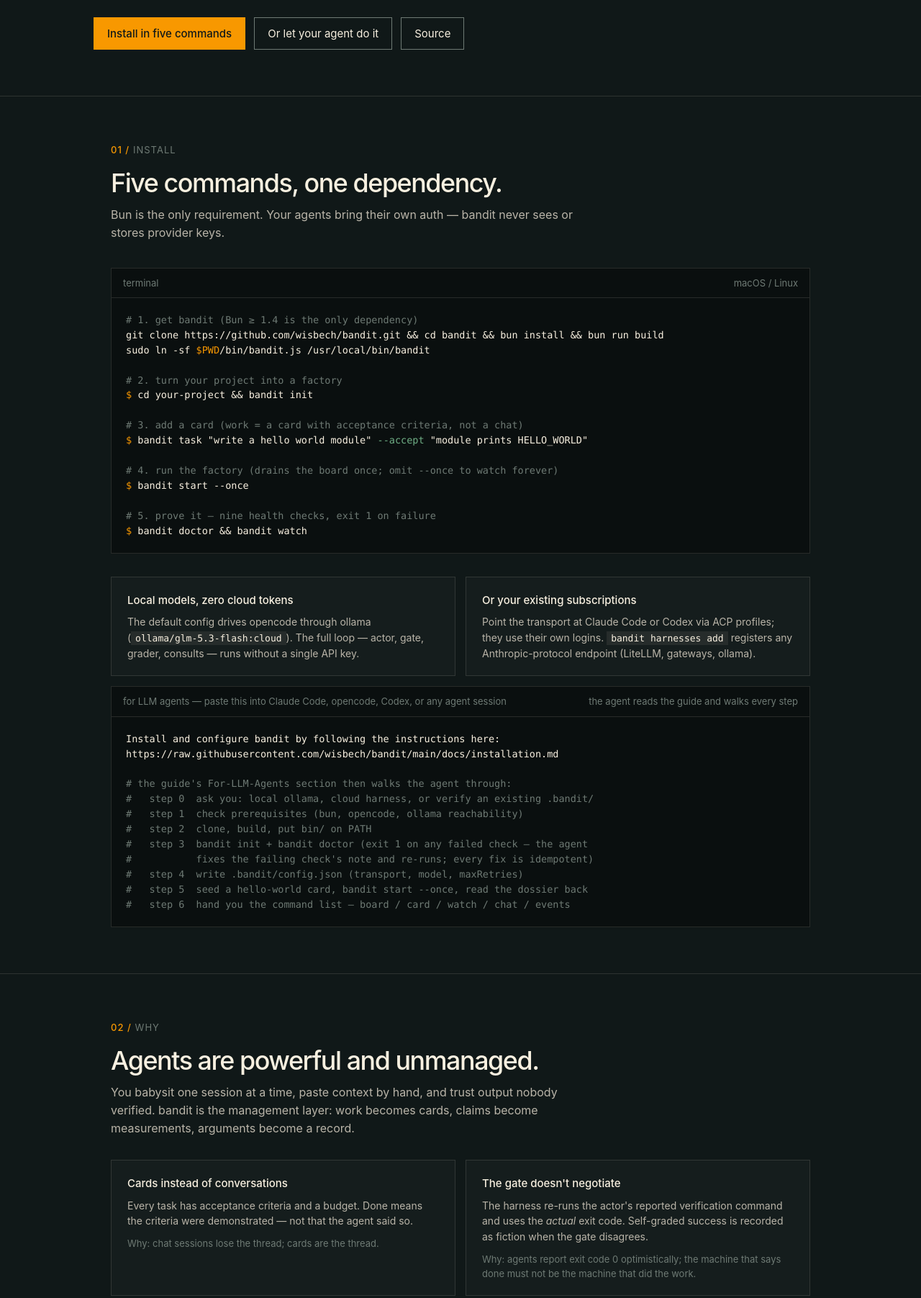
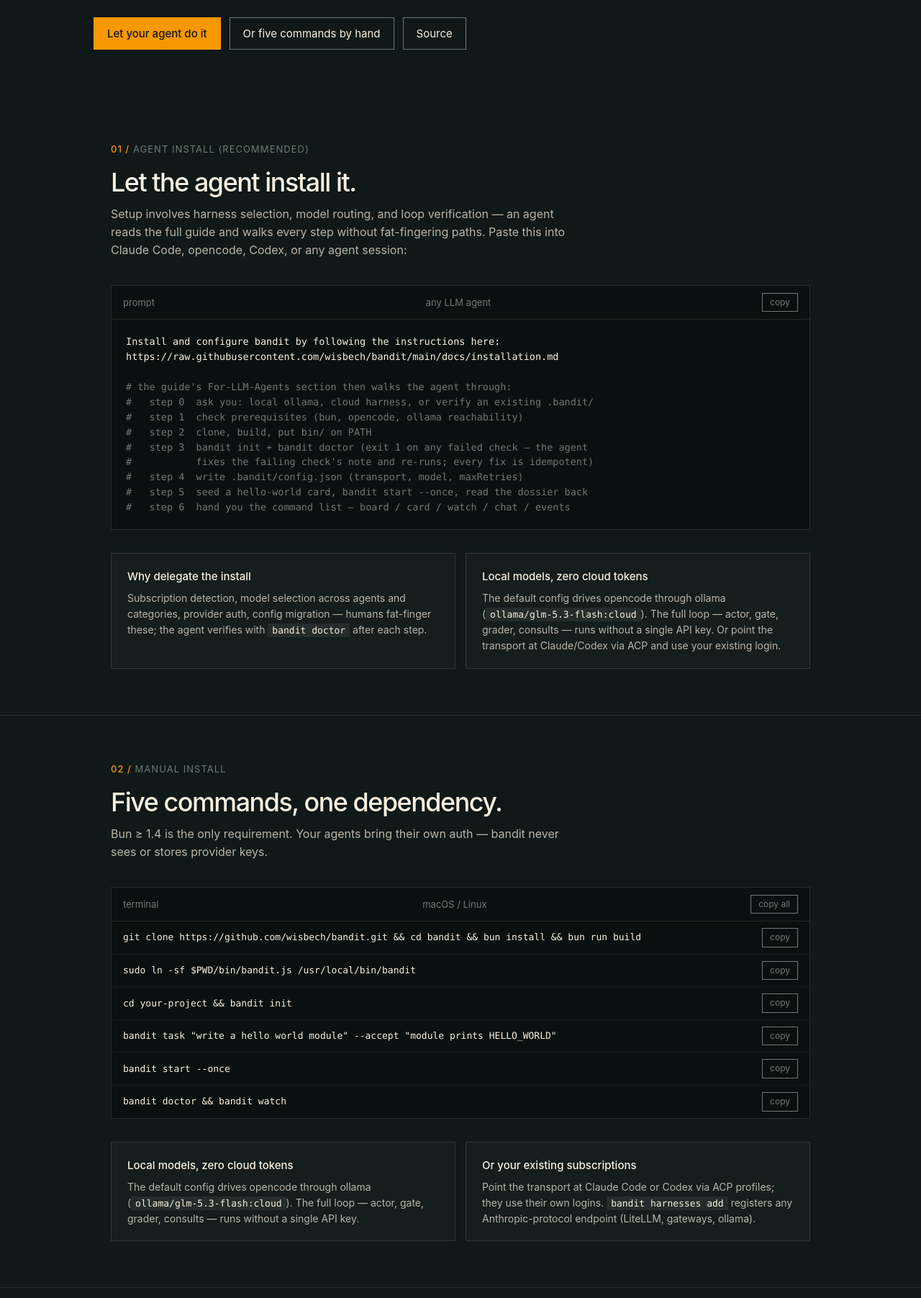
Before and after one commit to wisbech/bandit, a website: page site/index.html in a window 1280 px wide. Shown: the part 420-2223 px from the top of the page at 72% size. Drawn offline with Linux system fonts and the light colour scheme.

Commit message:
site: agent install first (01/recommended), manual five commands as copyable rows (02), why 03 / how 04 / daily 05 / lineage 06 / start 07; copy buttons per command + copy-all per card, clipboard API with execCommand fallback, 'copied ✓' feedback

```diff
--- a/site/index.html
+++ b/site/index.html
@@ -58,7 +58,13 @@
   .lede { color: var(--cream-dim); max-width: 660px; font-size: 16px; }
 
   .installcard { background: var(--ink-2); border: 1px solid var(--line); margin-top: 36px; }
-  .installcard .bar { display: flex; justify-content: space-between; align-items: center; padding: 10px 16px; border-bottom: 1px solid var(--line); color: var(--faint); font-size: 13px; }
+  .installcard .bar { display: flex; justify-content: space-between; align-items: center; gap: 10px; padding: 10px 16px; border-bottom: 1px solid var(--line); color: var(--faint); font-size: 13px; }
+  .copybtn { background: transparent; border: 1px solid var(--faint); color: var(--faint); font: inherit; font-size: 12px; padding: 3px 10px; cursor: pointer; transition: color .15s, border-color .15s; border-radius: 0; }
+  .copybtn:hover { color: var(--orange); border-color: var(--orange); }
+  .copybtn.done { color: var(--ok); border-color: var(--ok); }
+  .cmdrow { display: flex; align-items: center; gap: 10px; padding: 9px 16px; border-bottom: 1px solid rgba(248,240,224,0.05); }
+  .cmdrow:last-child { border-bottom: 0; }
+  .cmdrow code { flex: 1; background: transparent; padding: 0; font-size: 13px; white-space: pre-wrap; word-break: break-all; }
   .installcard pre { border: 0; margin: 0; padding: 20px; }
   pre { background: var(--ink-2); border: 1px solid var(--line); padding: 20px; overflow-x: auto; font-size: 13.5px; line-height: 1.55; color: var(--cream); margin-top: 24px; }
   pre .c { color: var(--faint); } /* comments */
@@ -102,6 +108,7 @@
       <a href="#why">Why</a>
       <a href="#how">How it works</a>
       <a href="#daily">Daily use</a>
+      <a href="#start">Start</a>
       <a href="#credits">Lineage</a>
     </nav>
     <a class="cta" href="https://github.com/wisbech/bandit">GitHub</a>
@@ -113,42 +120,20 @@
     <h1>AI agents do the work.<br>The factory makes it <em>evidence</em>.</h1>
     <p class="lede">bandit runs your existing coding agents — opencode, Claude Code, Codex, pi — on a kanban board with a mechanical verify gate, a consult thread that argues before it executes, and a ledger that remembers what actually worked.</p>
     <div class="heroCtas">
-      <a class="btn primary" href="#install">Install in five commands</a>
-      <a class="btn" href="#agent">Or let your agent do it</a>
+      <a class="btn primary" href="#agent">Let your agent do it</a>
+      <a class="btn" href="#install">Or five commands by hand</a>
       <a class="btn" href="https://github.com/wisbech/bandit">Source</a>
     </div>
   </div>
 
-  <section id="install">
+  <section id="agent" style="border-top:0">
     <div class="wrap">
-      <p class="num"><b>01 /</b> INSTALL</p>
-      <h2>Five commands, one dependency.</h2>
-      <p class="lede">Bun is the only requirement. Your agents bring their own auth — bandit never sees or stores provider keys.</p>
+      <p class="num"><b>01 /</b> AGENT INSTALL (RECOMMENDED)</p>
+      <h2>Let the agent install it.</h2>
+      <p class="lede">Setup involves harness selection, model routing, and loop verification — an agent reads the full guide and walks every step without fat-fingering paths. Paste this into Claude Code, opencode, Codex, or any agent session:</p>
       <div class="installcard">
-        <div class="bar"><span>terminal</span><span>macOS / Linux</span></div>
-        <pre><span class="c"># 1. get bandit (Bun ≥ 1.4 is the only dependency)</span>
-git clone https://github.com/wisbech/bandit.git && cd bandit && bun install && bun run build
-sudo ln -sf <span class="p">$PWD</span>/bin/bandit.js /usr/local/bin/bandit
-
-<span class="c"># 2. turn your project into a factory</span>
-<span class="p">$</span> cd your-project && bandit init
-
-<span class="c"># 3. add a card (work = a card with acceptance criteria, not a chat)</span>
-<span class="p">$</span> bandit task "write a hello world module" <span class="o">--accept</span> "module prints HELLO_WORLD"
-
-<span class="c"># 4. run the factory (drains the board once; omit --once to watch forever)</span>
-<span class="p">$</span> bandit start --once
-
-<span class="c"># 5. prove it — nine health checks, exit 1 on failure</span>
-<span class="p">$</span> bandit doctor && bandit watch</pre>
-      </div>
-      <div class="grid2">
-        <div class="card"><h3>Local models, zero cloud tokens</h3><p>The default config drives opencode through ollama (<code>ollama/glm-5.3-flash:cloud</code>). The full loop — actor, gate, grader, consults — runs without a single API key.</p></div>
-        <div class="card"><h3>Or your existing subscriptions</h3><p>Point the transport at Claude Code or Codex via ACP profiles; they use their own logins. <code>bandit harnesses add</code> registers any Anthropic-protocol endpoint (LiteLLM, gateways, ollama).</p></div>
-      </div>
-
-      <div class="installcard" id="agent" style="margin-top:14px">
-        <div class="bar"><span>for LLM agents — paste this into Claude Code, opencode, Codex, or any agent session</span><span>the agent reads the guide and walks every step</span></div>
+        <div class="bar"><span>prompt</span><span>any LLM agent</span><button class="copybtn" data-copy="Install and configure bandit by following the instructions here:
+https://raw.githubusercontent.com/wisbech/bandit/main/docs/installation.md" aria-label="Copy prompt">copy</button></div>
         <pre>Install and configure bandit by following the instructions here:
 https://raw.githubusercontent.com/wisbech/bandit/main/docs/installation.md
 
@@ -162,12 +147,44 @@ https://raw.githubusercontent.com/wisbech/bandit/main/docs/installation.md
 <span class="c">#   step 5  seed a hello-world card, bandit start --once, read the dossier back</span>
 <span class="c">#   step 6  hand you the command list — board / card / watch / chat / events</span></pre>
       </div>
+
+      <div class="grid2">
+        <div class="card"><h3>Why delegate the install</h3><p>Subscription detection, model selection across agents and categories, provider auth, config migration — humans fat-finger these; the agent verifies with <code>bandit doctor</code> after each step.</p></div>
+        <div class="card"><h3>Local models, zero cloud tokens</h3><p>The default config drives opencode through ollama (<code>ollama/glm-5.3-flash:cloud</code>). The full loop — actor, gate, grader, consults — runs without a single API key. Or point the transport at Claude/Codex via ACP and use your existing login.</p></div>
+      </div>
+    </div>
+  </section>
+
+  <section id="install">
+    <div class="wrap">
+      <p class="num"><b>02 /</b> MANUAL INSTALL</p>
+      <h2>Five commands, one dependency.</h2>
+      <p class="lede">Bun ≥ 1.4 is the only requirement. Your agents bring their own auth — bandit never sees or stores provider keys.</p>
+      <div class="installcard">
+        <div class="bar"><span>terminal</span><span>macOS / Linux</span><button class="copybtn" data-copy="git clone https://github.com/wisbech/bandit.git && cd bandit && bun install && bun run build
+sudo ln -sf $PWD/bin/bandit.js /usr/local/bin/bandit
+cd your-project && bandit init
+bandit task "write a hello world module" --accept "module prints HELLO_WORLD"
+bandit start --once
+bandit doctor && bandit watch" aria-label="Copy all commands">copy all</button></div>
+        <div class="cmdrow"><code>git clone https://github.com/wisbech/bandit.git && cd bandit && bun install && bun run build</code><button class="copybtn" aria-label="Copy command">copy</button></div>
+<div class="cmdrow"><code>sudo ln -sf $PWD/bin/bandit.js /usr/local/bin/bandit</code><button class="copybtn" aria-label="Copy command">copy</button></div>
+<div class="cmdrow"><code>cd your-project && bandit init</code><button class="copybtn" aria-label="Copy command">copy</button></div>
+<div class="cmdrow"><code>bandit task "write a hello world module" --accept "module prints HELLO_WORLD"</code><button class="copybtn" aria-label="Copy command">copy</button></div>
+<div class="cmdrow"><code>bandit start --once</code><button class="copybtn" aria-label="Copy command">copy</button></div>
+<div class="cmdrow"><code>bandit doctor && bandit watch</code><button class="copybtn" aria-label="Copy command">copy</button></div>
+      </div>
+      <div class="grid2">
+        <div class="card"><h3>Local models, zero cloud tokens</h3><p>The default config drives opencode through ollama (<code>ollama/glm-5.3-flash:cloud</code>). The full loop — actor, gate, grader, consults — runs without a single API key.</p></div>
+        <div class="card"><h3>Or your existing subscriptions</h3><p>Point the transport at Claude Code or Codex via ACP profiles; they use their own logins. <code>bandit harnesses add</code> registers any Anthropic-protocol endpoint (LiteLLM, gateways, ollama).</p></div>
+      </div>
+
     </div>
   </section>
 
   <section id="why">
     <div class="wrap">
-      <p class="num"><b>02 /</b> WHY</p>
+      <p class="num"><b>03 /</b> WHY</p>
       <h2>Agents are powerful and unmanaged.</h2>
       <p class="lede">You babysit one session at a time, paste context by hand, and trust output nobody verified. bandit is the management layer: work becomes cards, claims become measurements, arguments become a record.</p>
       <div class="grid2">
@@ -181,7 +198,7 @@ https://raw.githubusercontent.com/wisbech/bandit/main/docs/installation.md
 
   <section id="how">
     <div class="wrap">
-      <p class="num"><b>03 /</b> HOW IT WORKS</p>
+      <p class="num"><b>04 /</b> HOW IT WORKS</p>
       <h2>Three organs, one boundary.</h2>
       <p class="lede">Measure, argue, decide — held by different organs so none can grade its own homework. The boundary exists because of <a href="https://arxiv.org/abs/2310.09144">Goodhart's law in RL</a>: optimization pressure corrupts whatever it can reshape.</p>
       <table>
@@ -202,7 +219,7 @@ https://raw.githubusercontent.com/wisbech/bandit/main/docs/installation.md
 
   <section id="daily">
     <div class="wrap">
-      <p class="num"><b>04 /</b> DAILY USE</p>
+      <p class="num"><b>05 /</b> DAILY USE</p>
       <h2>The commands you'll actually type.</h2>
       <table>
         <tr><th>Command</th><th>What it does</th><th>When</th></tr>
@@ -222,7 +239,7 @@ https://raw.githubusercontent.com/wisbech/bandit/main/docs/installation.md
 
   <section id="credits">
     <div class="wrap">
-      <p class="num"><b>05 /</b> LINEAGE</p>
+      <p class="num"><b>06 /</b> LINEAGE</p>
       <h2>What bandit steals from, and gives back.</h2>
       <p class="lede">bandit is third-generation: two prior serf harnesses ran in daily production for years before it. The rest is cited appropriation — read the research, take the mechanism, name the source.</p>
       <table>
@@ -258,6 +275,29 @@ https://raw.githubusercontent.com/wisbech/bandit/main/docs/installation.md
       </div>
     </div>
   </section>
+  <section id="start">
+    <div class="wrap">
+      <p class="num"><b>07 /</b> START</p>
+      <h2>Keep your agents. Change the factory.</h2>
+      <p class="lede">bandit wraps whatever harness answers the prompt — local ollama at zero cost, or your existing Claude/opencode/Codex login.</p>
+      <div class="installcard">
+        <div class="bar"><span>terminal</span><span>first run, start to finish</span><button class="copybtn" data-copy="cd your-project
+bandit init
+bandit task "write a hello world module" --accept "module prints HELLO_WORLD"
+bandit start --once
+bandit doctor
+bandit card $(bandit board | grep -oE '[a-z0-9-]+' | head -1)
+bandit watch" aria-label="Copy first-run sequence">copy all</button></div>
+        <div class="cmdrow"><code>cd your-project && bandit init</code><button class="copybtn" aria-label="Copy command">copy</button></div>
+        <div class="cmdrow"><code>bandit task "write a hello world module" --accept "module prints HELLO_WORLD"</code><button class="copybtn" aria-label="Copy command">copy</button></div>
+        <div class="cmdrow"><code>bandit start --once</code><button class="copybtn" aria-label="Copy command">copy</button></div>
+        <div class="cmdrow"><code>bandit doctor</code><button class="copybtn" aria-label="Copy command">copy</button></div>
+        <div class="cmdrow"><code>bandit card &lt;id&gt;</code><button class="copybtn" aria-label="Copy command">copy</button></div>
+        <div class="cmdrow"><code>bandit watch</code><button class="copybtn" aria-label="Copy command">copy</button></div>
+      </div>
+      <p style="margin-top:28px"><a class="btn primary" href="https://github.com/wisbech/bandit/blob/main/docs/installation.md">Full installation guide</a> <a class="btn" href="https://github.com/wisbech/bandit">Source on GitHub</a></p>
+    </div>
+  </section>
 </main>
 
 <footer>
@@ -271,5 +311,38 @@ https://raw.githubusercontent.com/wisbech/bandit/main/docs/installation.md
     <p>© 2026 bandit — MIT. A serf is a folder. A card is a folder. Events are the truth.</p>
   </div>
 </footer>
+<script>
+(function () {
+  // Copy buttons: data-copy attr wins (multi-line), else the sibling row's code text.
+  function bind(btn) {
+    btn.addEventListener("click", function () {
+      var text = btn.getAttribute("data-copy");
+      if (!text) {
+        var row = btn.closest(".cmdrow");
+        var code = row && row.querySelector("code");
+        text = code ? code.textContent : "";
+      }
+      if (!text) return;
+      var done = function () {
+        var prev = btn.textContent;
+        btn.textContent = "copied ✓";
+        btn.classList.add("done");
+        setTimeout(function () { btn.textContent = prev; btn.classList.remove("done"); }, 1400);
+      };
+      if (navigator.clipboard && navigator.clipboard.writeText) {
+        navigator.clipboard.writeText(text).then(done, function () { fallback(text, done); });
+      } else { fallback(text, done); }
+    });
+  }
+  function fallback(text, cb) {
+    var ta = document.createElement("textarea");
+    ta.value = text; ta.style.position = "fixed"; ta.style.opacity = "0";
+    document.body.appendChild(ta); ta.select();
+    try { document.execCommand("copy"); cb(); } catch (e) {}
+    document.body.removeChild(ta);
+  }
+  document.querySelectorAll(".copybtn").forEach(bind);
+})();
+</script>
 </body>
 </html>
```
